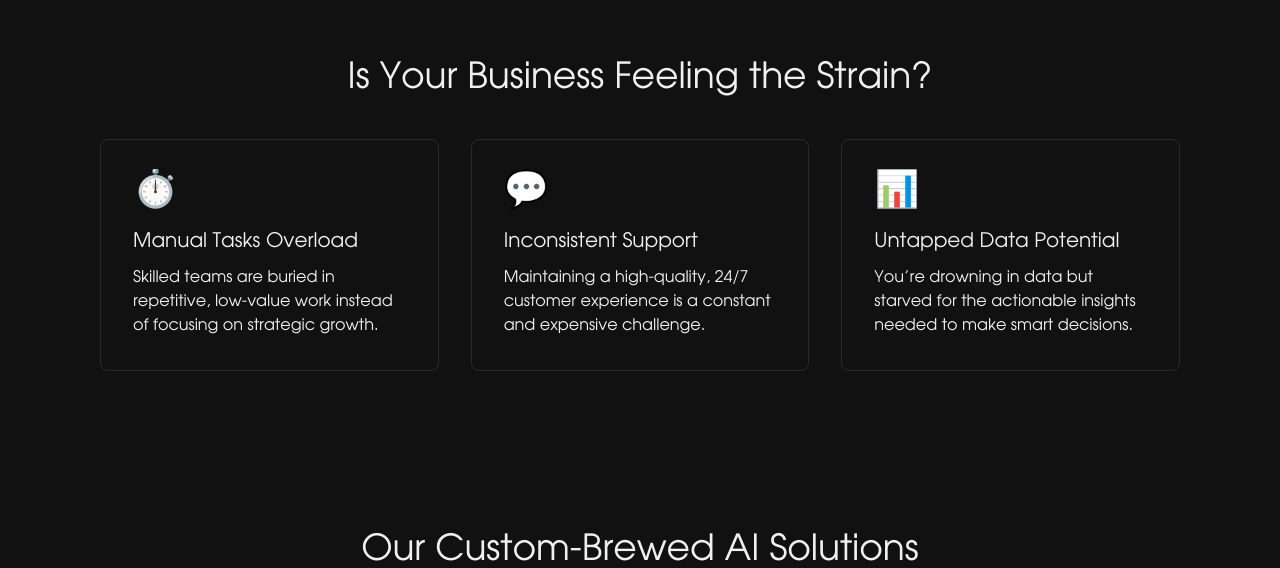
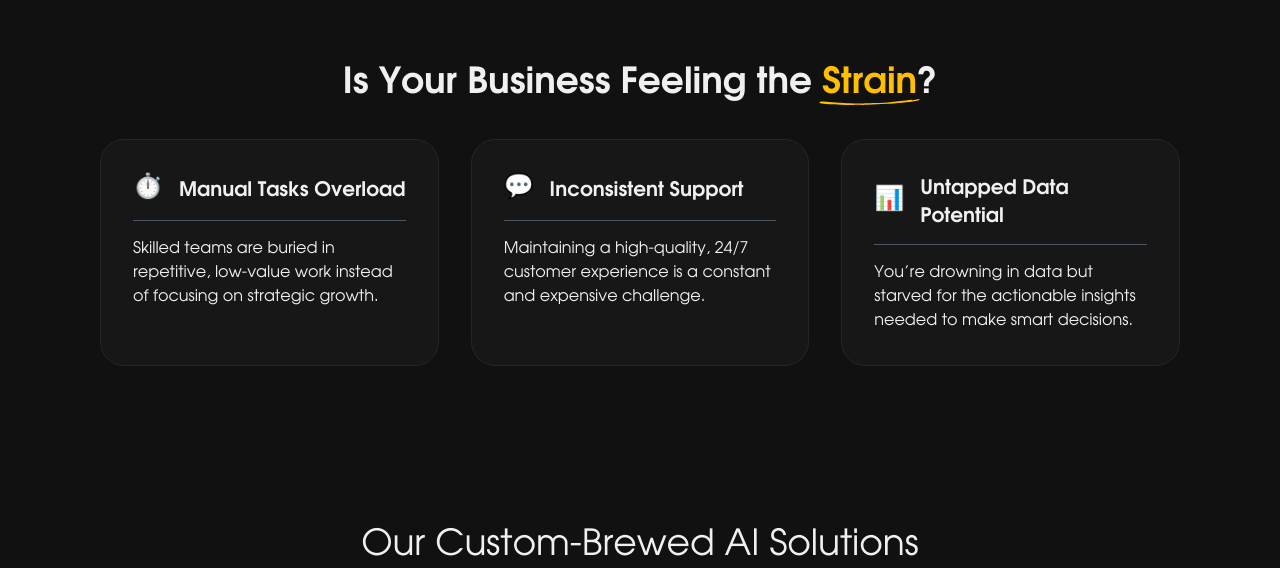
Before and after one commit to 0xayushM/brew-my-agent-2, a Next.js app: page / in a window 1280 px wide. Shown: the part 821-1389 px from the top of the page. Built offline with nearby package versions, Linux system fonts and the light colour scheme.

Commit message:
spotlightcard and problems section

```diff
--- a/src/components/Problems.tsx
+++ b/src/components/Problems.tsx
@@ -1,8 +1,13 @@
+import SpotlightCard from "./ui/spotlightCard";
+
 const ProblemCard = ({ icon, title, description }: { icon: string, title: string, description: string }) => {
   return (
-    <div className="bg-bgLight p-8 rounded-lg border border-white/10 transition-transform hover:-translate-y-2.5 hover:shadow-2xl">
-      <div className="text-4xl mb-4">{icon}</div>
-      <h3 className="font-heading text-xl text-primaryAccent mb-2.5">{title}</h3>
+    <div className="bg-bgLight rounded-lg transition-transform">
+      <div className="flex items-center gap-4">
+        <div className="text-2xl">{icon}</div>
+        <h3 className="avalon-bold text-xl text-primaryAccent">{title}</h3>
+      </div>
+      <hr className="my-4 border-gray-600" />
       <p className="text-textMedium">{description}</p>
     </div>
   );
@@ -29,16 +34,17 @@ const Problems = () => {
 
   return (
     <section id="problems" className="py-20">
-      <div className="container mx-auto max-w-7xl px-5">
-        <h2 className="font-heading text-4xl text-center mb-10">Is Your Business Feeling the Strain?</h2>
+      <div className="container mx-auto max-w-7xl px-5 h-full flex items-center flex-col justify-center">
+        <h2 className="avalon-bold text-4xl text-center mb-10">Is Your Business Feeling the <span className="dual-underline primary-accent">Strain</span>?</h2>
         <div className="grid grid-cols-1 md:grid-cols-2 lg:grid-cols-3 gap-8">
           {problems.map((problem, index) => (
+            <SpotlightCard key={index} className="custom-spotlight-card">
             <ProblemCard
-              key={index}
               icon={problem.icon}
               title={problem.title}
               description={problem.description}
             />
+            </SpotlightCard>
           ))}
         </div>
       </div>
--- /dev/null
+++ b/src/components/ui/spotlightCard.tsx
@@ -0,0 +1,72 @@
+"use client";
+
+import React, { useRef, useState } from "react";
+
+interface Position {
+  x: number;
+  y: number;
+}
+
+interface SpotlightCardProps extends React.PropsWithChildren {
+  className?: string;
+  spotlightColor?: `rgba(${number}, ${number}, ${number}, ${number})`;
+}
+
+const SpotlightCard: React.FC<SpotlightCardProps> = ({
+  children,
+  className = "",
+  spotlightColor = "rgba(255, 191, 0, 0.2)"
+}) => {
+  const divRef = useRef<HTMLDivElement>(null);
+  const [isFocused, setIsFocused] = useState<boolean>(false);
+  const [position, setPosition] = useState<Position>({ x: 0, y: 0 });
+  const [opacity, setOpacity] = useState<number>(0);
+
+  const handleMouseMove: React.MouseEventHandler<HTMLDivElement> = (e) => {
+    if (!divRef.current || isFocused) return;
+
+    const rect = divRef.current.getBoundingClientRect();
+    setPosition({ x: e.clientX - rect.left, y: e.clientY - rect.top });
+  };
+
+  const handleFocus = () => {
+    setIsFocused(true);
+    setOpacity(0.6);
+  };
+
+  const handleBlur = () => {
+    setIsFocused(false);
+    setOpacity(0);
+  };
+
+  const handleMouseEnter = () => {
+    setOpacity(0.6);
+  };
+
+  const handleMouseLeave = () => {
+    setOpacity(0);
+  };
+
+  return (
+    <div
+      ref={divRef}
+      onMouseMove={handleMouseMove}
+      onFocus={handleFocus}
+      onBlur={handleBlur}
+      onMouseEnter={handleMouseEnter}
+      onMouseLeave={handleMouseLeave}
+      className={`relative rounded-3xl border border-neutral-800 bg-neutral-900 overflow-hidden p-8 ${className}`}
+    >
+      <div
+        className="pointer-events-none absolute inset-0 opacity-0 transition-opacity duration-500 ease-in-out"
+        style={{
+          opacity,
+          background: `radial-gradient(circle at ${position.x}px ${position.y}px, ${spotlightColor}, transparent 80%)`,
+        }}
+      />
+      {children}
+    </div>
+  );
+};
+
+export default SpotlightCard;
```
